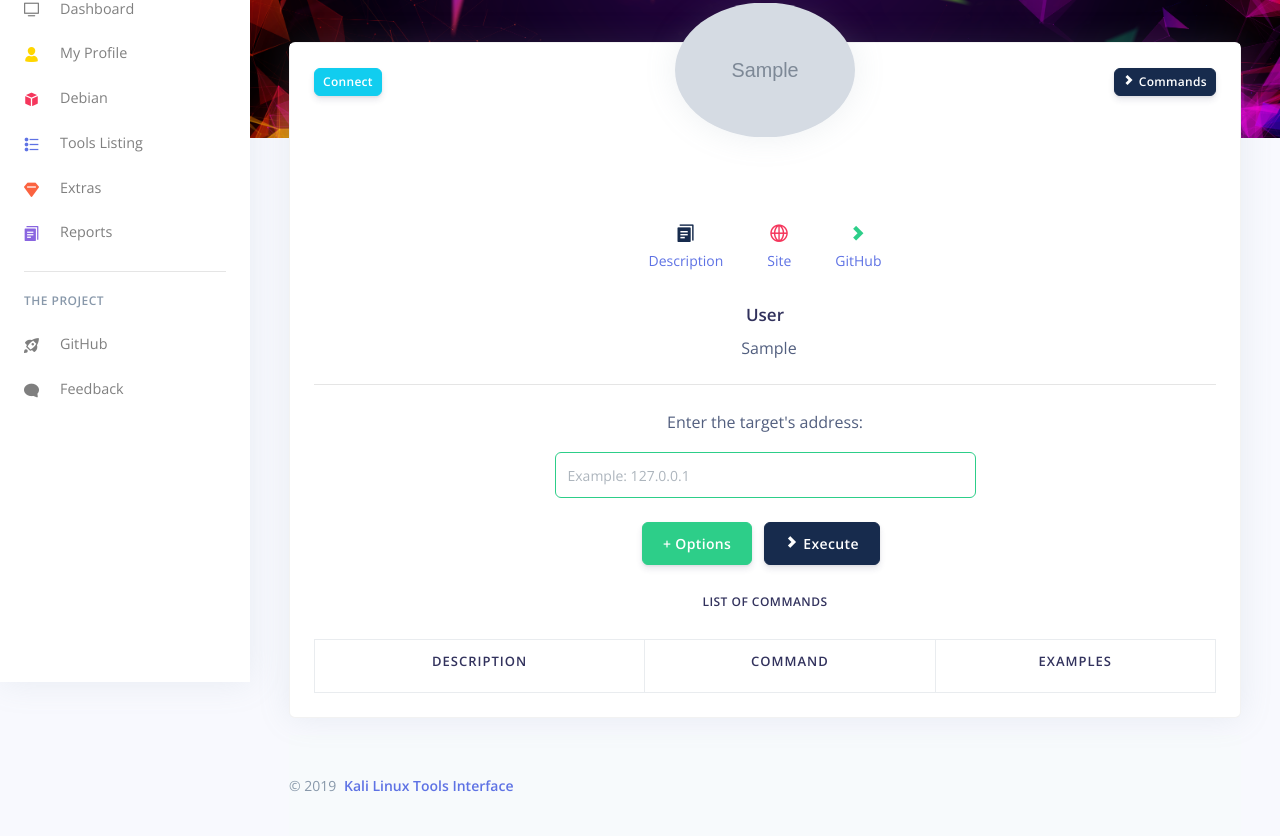
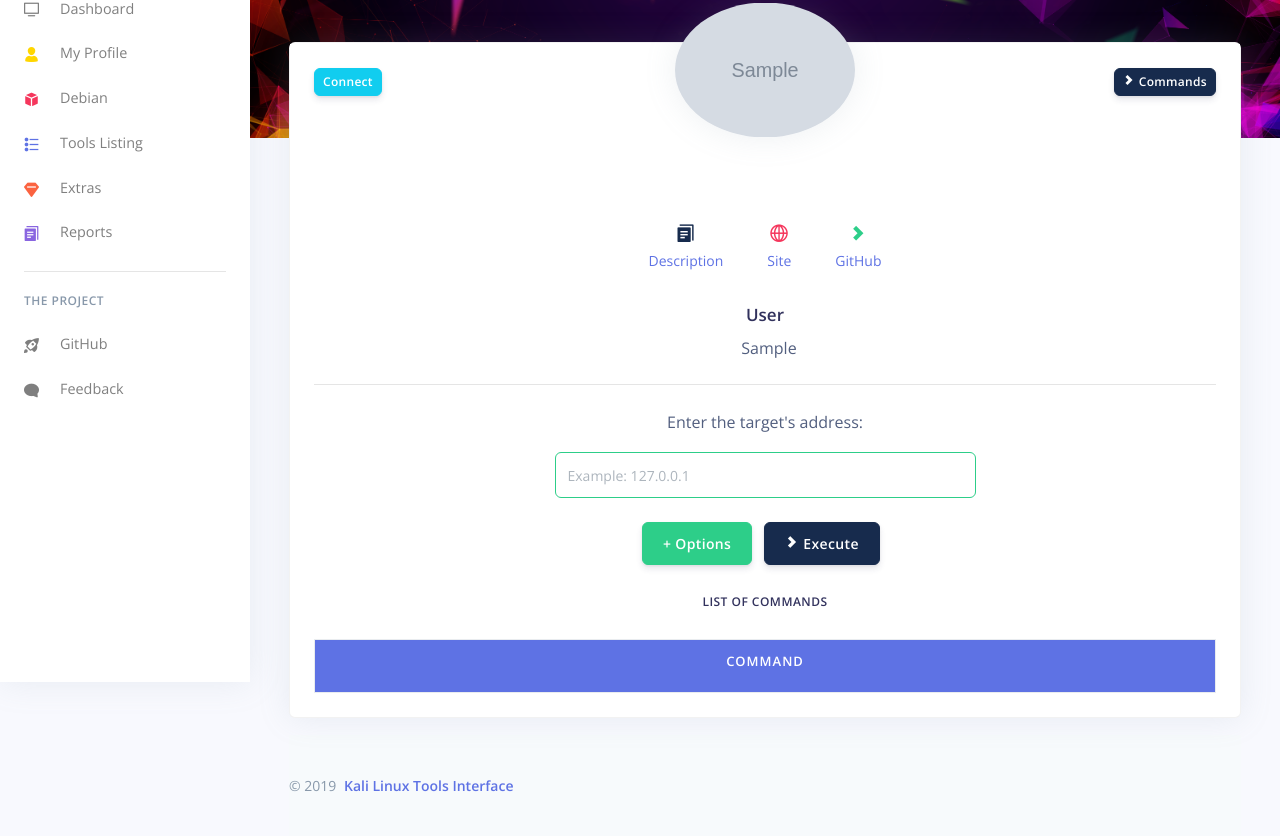
Before and after one commit to lucasfrag/Kali-Linux-Tools-Interface, a PHP site: page /selected-tool.php?id=1 in a window 1280 px wide, after a click on "Commands". Shown: the part 118-954 px from the top of the page. Run offline with PHP 8.4, Linux system fonts and the light colour scheme; tables that the repository leaves empty or names only in its code hold one stand-in row (values such as "Sample post"); grey boxes marked "Sample" are stand-in pictures; lists and menus that the app fills with data are empty; some libraries are stand-ins or nearby versions.

Commit message:
Interface update

```diff
--- a/assets/css/styles.css
+++ b/assets/css/styles.css
@@ -6,14 +6,3 @@
 .zoom-effect:hover {
 	-webkit-transform: scale(1.05);
 }
-
-.fade {
-  opacity: 0;
-  -webkit-transition: opacity 0.15s linear;
-  -moz-transition: opacity 0.15s linear;
-  -o-transition: opacity 0.15s linear;
-  transition: opacity 0.15s linear;
-}
-.fade.in {
-  opacity: 1;
-}
--- a/assets/includes/list-commands.php
+++ b/assets/includes/list-commands.php
@@ -1,18 +1,17 @@
 <div class="collapse commands" id="commands">
     <h5 class="heading-small mb-4">List of commands</h5>
           <div class="table-responsive">
-              <table class="table table-bordered">
-                <thead class="">
-                  <tr>
-                    <th><h5>Description</h5></th>
-                    <th><h5>Command</h5></th>
-                    <th><h5>Examples</h5></th>
+              <table id='escalation' class="table  table-bordered table-striped">
+                <thead>
+                  <tr class="bg-primary">
+                    <th><h5 style="color: white">Command</h5></th>
+
                   </tr>
                 </thead>
                 <tbody>
 
                   <?php
-                    $sql2 = $con->prepare("SELECT command, name, examples FROM commands WHERE tool=$tool ORDER BY name");
+                    $sql2 = $con->prepare("SELECT command, name, examples, type FROM commands WHERE tool=$tool ORDER BY name");
                     $sql2->execute();
                     $resultados2 = $sql2->fetchAll(PDO::FETCH_ASSOC);
 
@@ -21,12 +20,25 @@
                       $command = $resultado2['command'];
                       $name = $resultado2['name'];
                       $examples = $resultado2['examples'];
+                      $type = $resultado2['type'];
 
-                      echo "
-                        <tr>
-                          <td align='left'><b>$name</b></td>
-                          <td>$command</td>
-                          <td>$examples</td>
+                      echo
+                      " <tr>
+                          <td align='left'><b>$name</b> ";
+
+                          if ($type == "input") {
+                            echo "<span class='badge badge-pill badge-success'> Input Text</span>";
+                          } else if ($type == "checkbox") {
+                            echo "<span class='badge badge-pill badge-primary'> Checkbox</span>";
+                          } else if ($type == "target") {
+                            echo "<span class='badge badge-pill badge-danger'> Target</span>";
+                          } else if ($type == "show") {
+                            echo "<span class='badge badge-pill badge-warning'> Show Info</span>";
+                          }
+
+                      echo
+                          "<br> $command</td>
+
                         </tr>
                       ";
                     }
@@ -35,3 +47,9 @@
               </table>
           </div>
 </div>
+
+<script type="text/javascript">
+  $(document).ready(function () {
+        $('#escalation').DataTable();
+    });
+</script>
```
